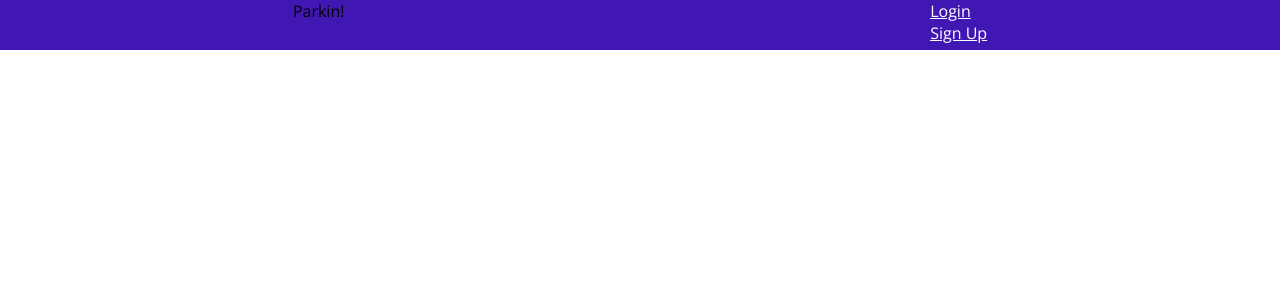
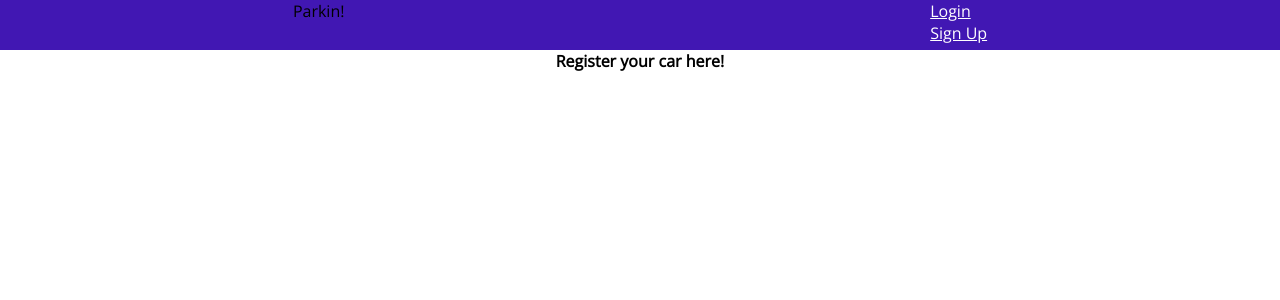
Before and after one commit to andrecrjr/Parkin-Core, a React (Create React App) app in the folder client/parkinapp/: page /user_car in a window 1280 px wide. Shown: the top 300 px of the page. Built offline with nearby package versions, Linux system fonts and the light colour scheme; no server answers; sample sign-in values are in the browser's storage.

Commit message:
adding private route

```diff
--- a/client/parkinapp/src/pages/App.js
+++ b/client/parkinapp/src/pages/App.js
@@ -4,6 +4,8 @@ import Body from './components/Layout/Body';
 import SignUpPage from './SignUp';
 import Login from './Login';
 import Main from './Main';
+import {PrivateRoute} from './components/Layout/PrivateRoute';
+import RegisterCar from './UserCars/';
 import {
   BrowserRouter as Router,
   Switch,
@@ -35,6 +37,7 @@ function App(props) {
             <Route exact path="/" component={Main} />
             <Route exact path="/signup" component={SignUpPage}/>
             <Route exact path="/login" component={Login}/>
+            <PrivateRoute path="/user_car" component={RegisterCar}/>
           </Switch>
         </Body>
       </Router>
--- /dev/null
+++ b/client/parkinapp/src/pages/UserCars/index.jsx
@@ -0,0 +1,13 @@
+import React from 'react';
+
+
+
+const RegisterCar = () =>{
+    return (
+        <>
+        <p>Register your car here!</p>
+        </>
+    )
+}
+
+export default RegisterCar;
--- a/client/parkinapp/src/pages/components/CarList/index.jsx
+++ b/client/parkinapp/src/pages/components/CarList/index.jsx
@@ -1,4 +1,5 @@
 import React from 'react';
+import {Link} from 'react-router-dom'
 
 
 export const CarList = ({cars}) =>{
@@ -6,7 +7,7 @@ export const CarList = ({cars}) =>{
         <>
         {
             cars.map((car, index)=>
-                <ul class="list__cars--car">
+                <ul class="list__cars--car" key={index}>
                     <li class="list__cars--car_code">{car.car_code}</li>
                     <li class="list__cars--model">{car.car_model}</li>
                     <li class="list__cars--in_parkin">Utilizando Parkin: {car.is_in_parklot === 0? `No`:`Yes`}</li>
@@ -20,7 +21,7 @@ export const CarList = ({cars}) =>{
 export const NoCars = () =>{
     return(
         <p>
-            Nenhum carro no momento! Cadastre um agora!
+            Nenhum carro no momento! <Link to="/user_car">Cadastre um agora</Link>!
         </p>
     )
 }
--- /dev/null
+++ b/client/parkinapp/src/pages/components/Layout/PrivateRoute.jsx
@@ -0,0 +1,13 @@
+import React from 'react';
+import {Route, Redirect} from 'react-router-dom';
+
+export const PrivateRoute = ({component:Component, ...rest}) =>{
+    return <Route
+        {...rest}
+        render={
+            props=>localStorage.getItem('token_user_parkin')?
+                (<Component {...props}/>):
+                (<Redirect to={{pathname:"/login"}}/>)
+            }
+        />
+}
```
